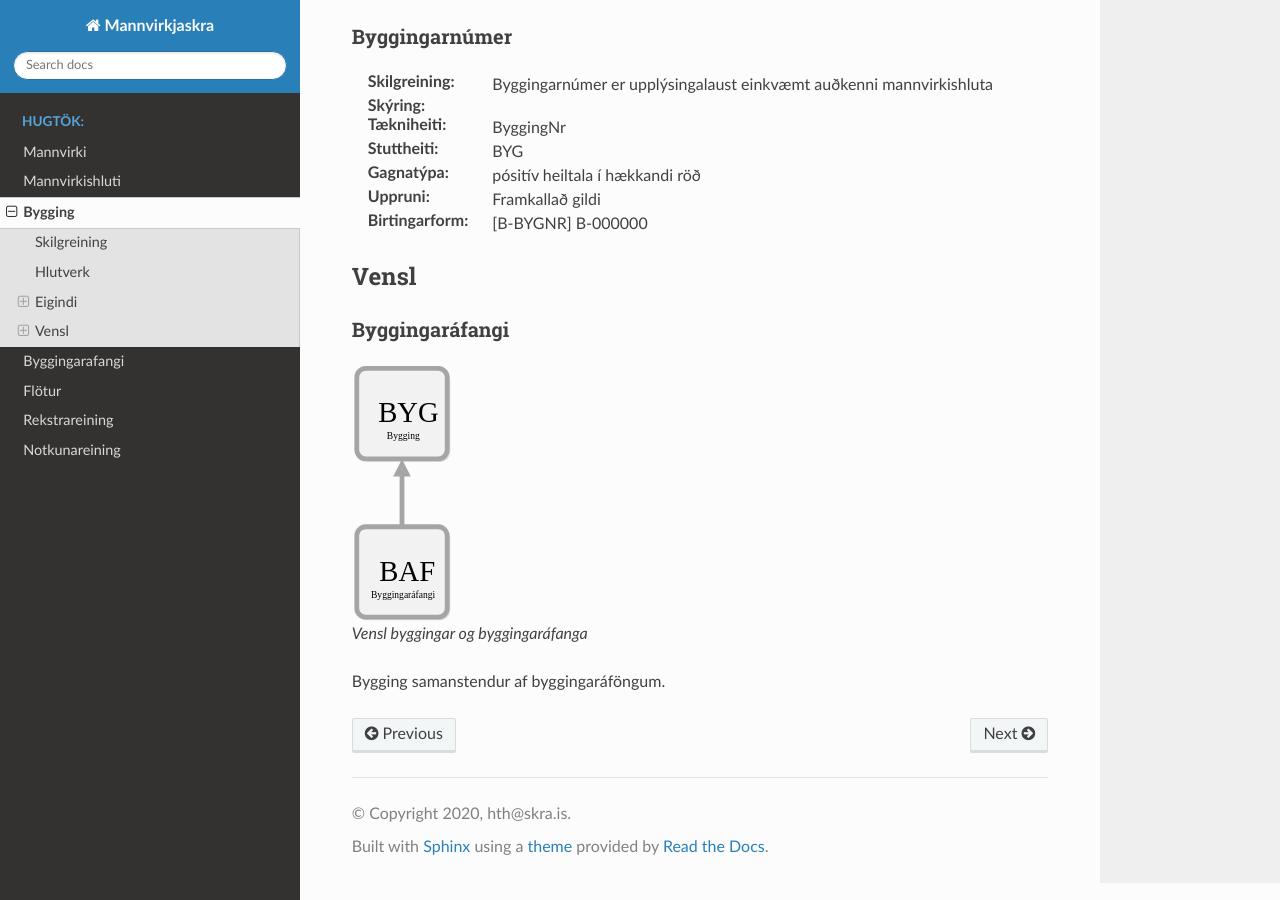
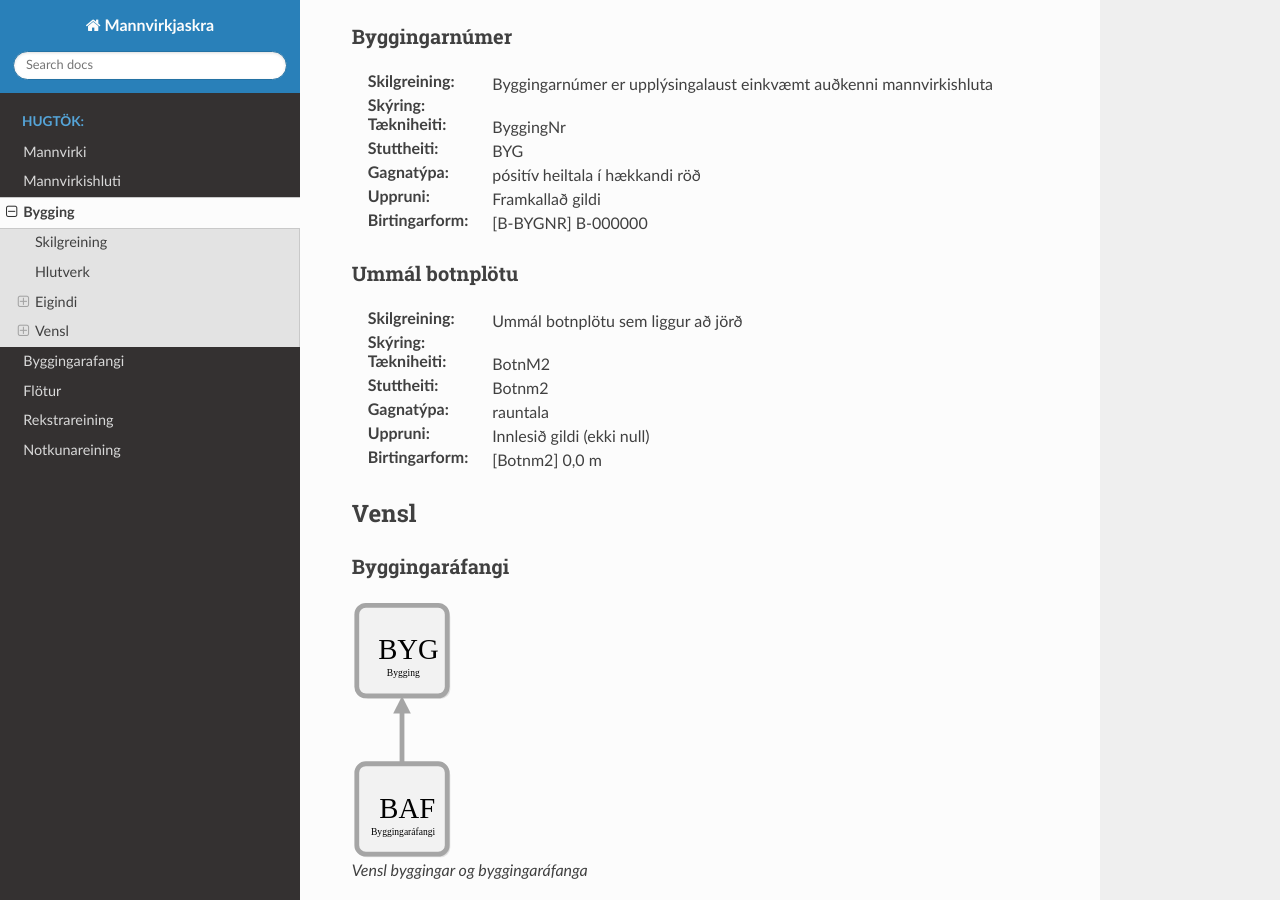
Before and after one commit to hthl/Mannvirkjaskra, a Sphinx documentation site: the page built from source/bygging.rst, in a window 1280 px wide and 900 px high, scrolled down 578 px. Built offline with Sphinx 7.4.7 and the Read the Docs theme 2.0.0, drawn with Linux system fonts in a browser that asks for light colours.

Commit message:
Update bygging.rst

```diff
--- a/source/bygging.rst
+++ b/source/bygging.rst
@@ -43,6 +43,29 @@ Byggingarnúmer
 :Birtingarform:
  [B-BYGNR] B-000000
 
+Ummál botnplötu
+~~~~~~~~~~~~~~~~~~~~
+
+:Skilgreining:
+ Ummál botnplötu sem liggur að jörð
+
+:Skýring:
+
+:Tækniheiti:
+ BotnM2
+
+:Stuttheiti:
+ Botnm2
+
+:Gagnatýpa:
+ rauntala
+
+:Uppruni:
+ Innlesið gildi  (ekki null)
+
+:Birtingarform:
+ [Botnm2] 0,0 m
+
 Vensl
 -----
 
```
